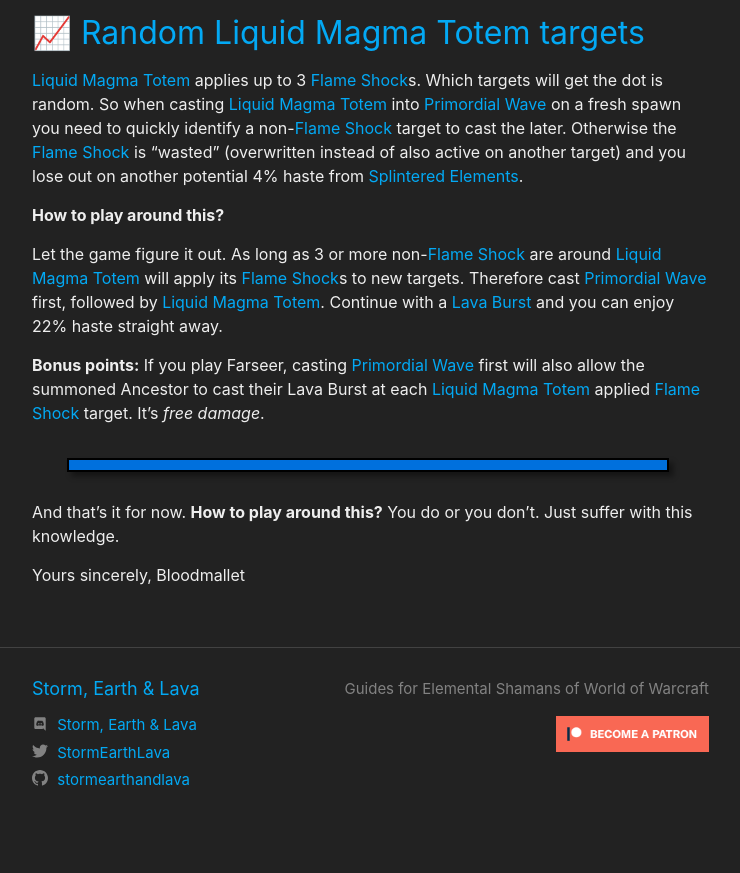
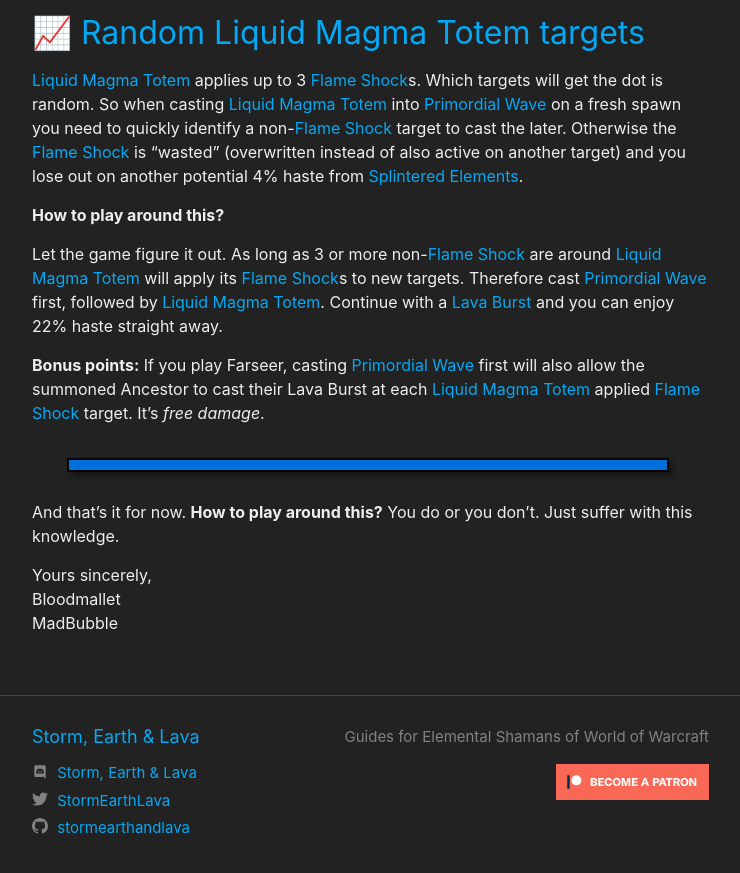
Before and after one commit to stormearthandlava/stormearthandlava.github.io, a Jekyll site: the page built from blog/_posts/2025-01-01-secret-techs-11-0-7.md, in a window 1280 px wide and 900 px high, scrolled down 2666 px. Shown: the top 873 px of the window, without its empty margins (268-1008 px from the left). Built offline with Jekyll 4.4.1, drawn with Linux system fonts in a browser that asks for light colours; a script that is not in the unit is left out; before the commit the page ends 3518 px from its top, so only the background shows below that; some of the changed text lies outside the part shown.

Commit message:
ensure people know who worked on this

```diff
--- a/blog/_posts/2025-01-01-secret-techs-11-0-7.md
+++ b/blog/_posts/2025-01-01-secret-techs-11-0-7.md
@@ -4,7 +4,7 @@
 #            dd/mm/yyyy
 last_update: 01/01/2025
 excerpt: ""
-author: Bloodmallet
+author: Bloodmallet, MadBubble
 toc: false
 big_article: false
 ---
@@ -168,5 +168,6 @@
 And that's it for now. **How to play around this?** You do or you don't.
 Just suffer with this knowledge.
 
-Yours sincerely,
-Bloodmallet
+Yours sincerely,<br/>
+Bloodmallet<br/>
+MadBubble
```
